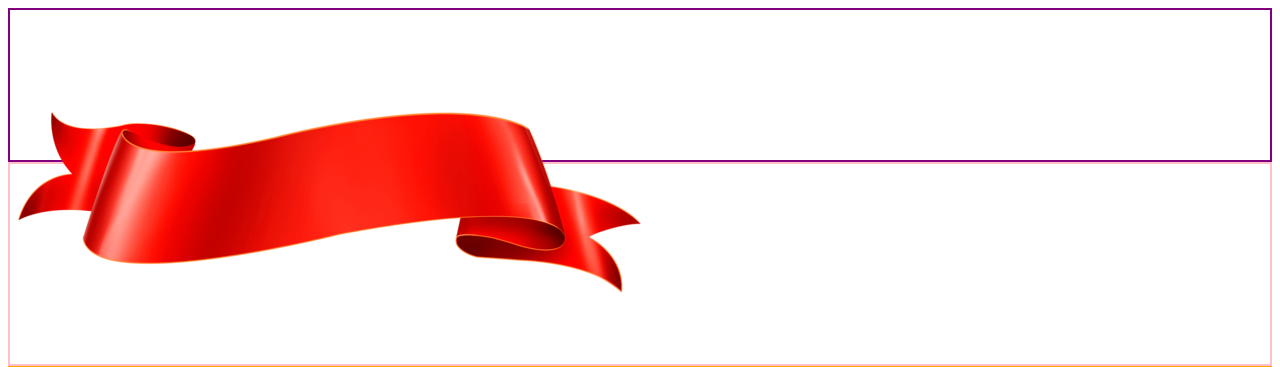
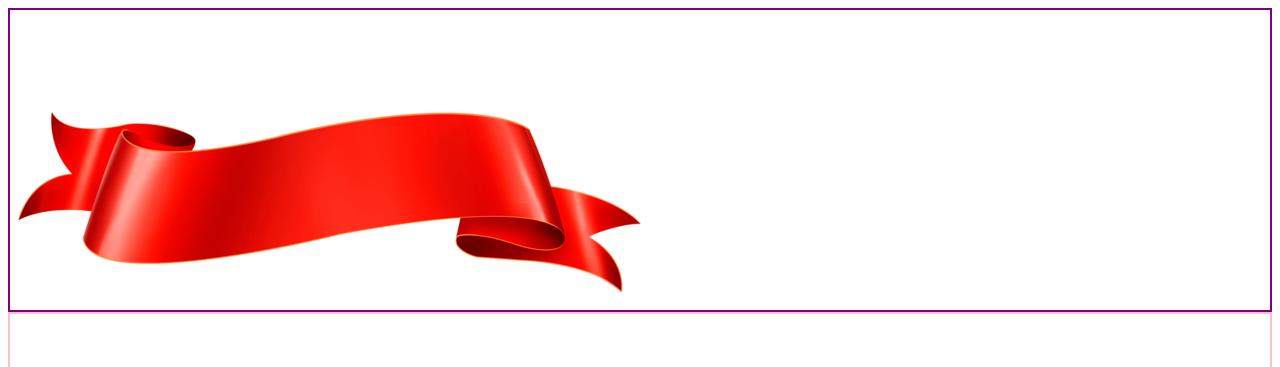
Before and after one commit to sarmasanucostina/sarmasanucostina.github.io, a plain HTML site: page div.html in a window 1280 px wide. Shown: the top 367 px of the page. Drawn offline with Linux system fonts and the light colour scheme.

Commit message:
Add files via upload

```diff
--- a/div.html
+++ b/div.html
@@ -7,7 +7,7 @@
 
 <body>
 <div>
-	<div style="height:150px; border: 2px solid purple;">
+	<div style="height:300px; border: 2px solid purple;">
 	<img src="banner1.png">
 	</div>
 
```
